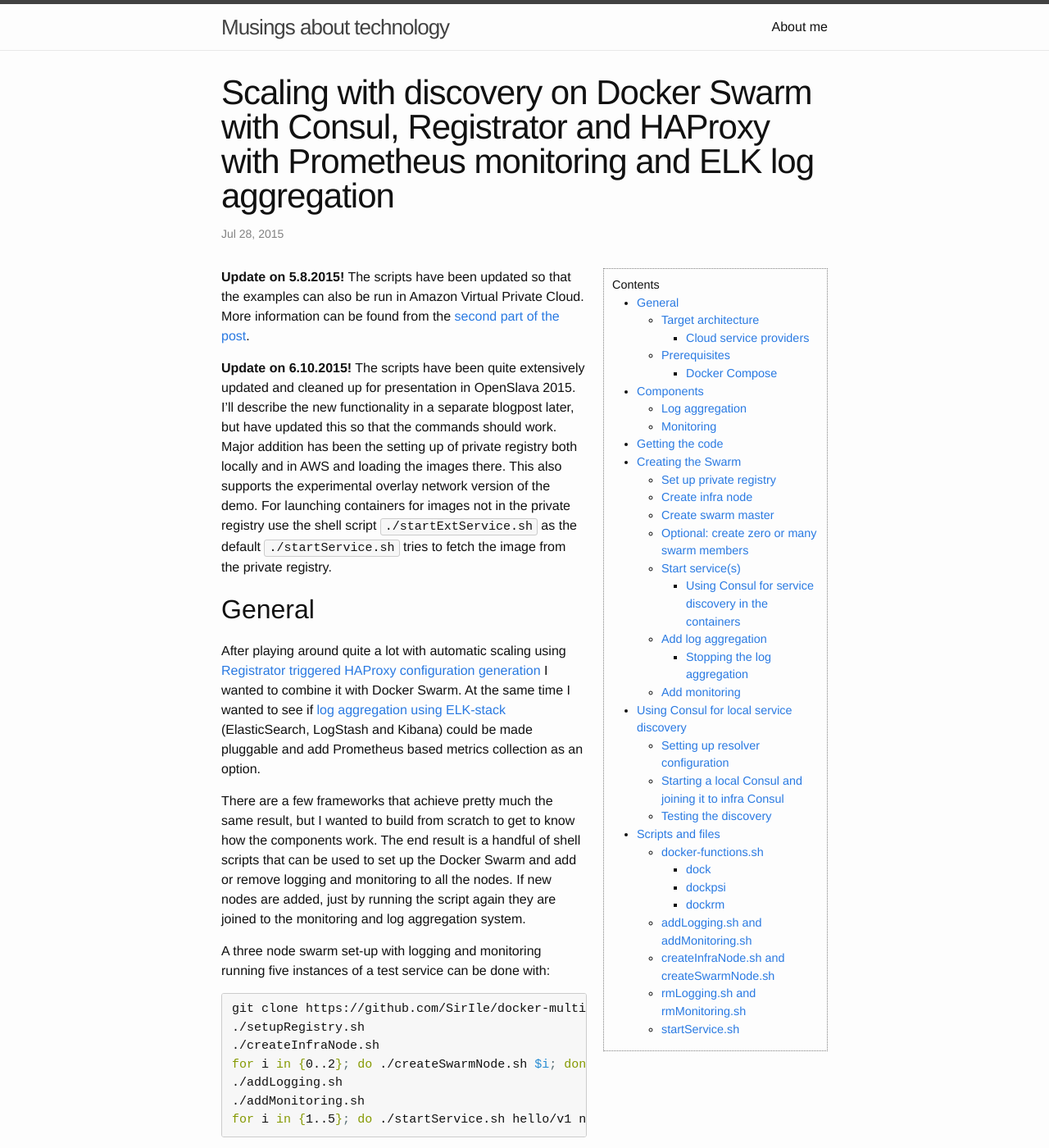
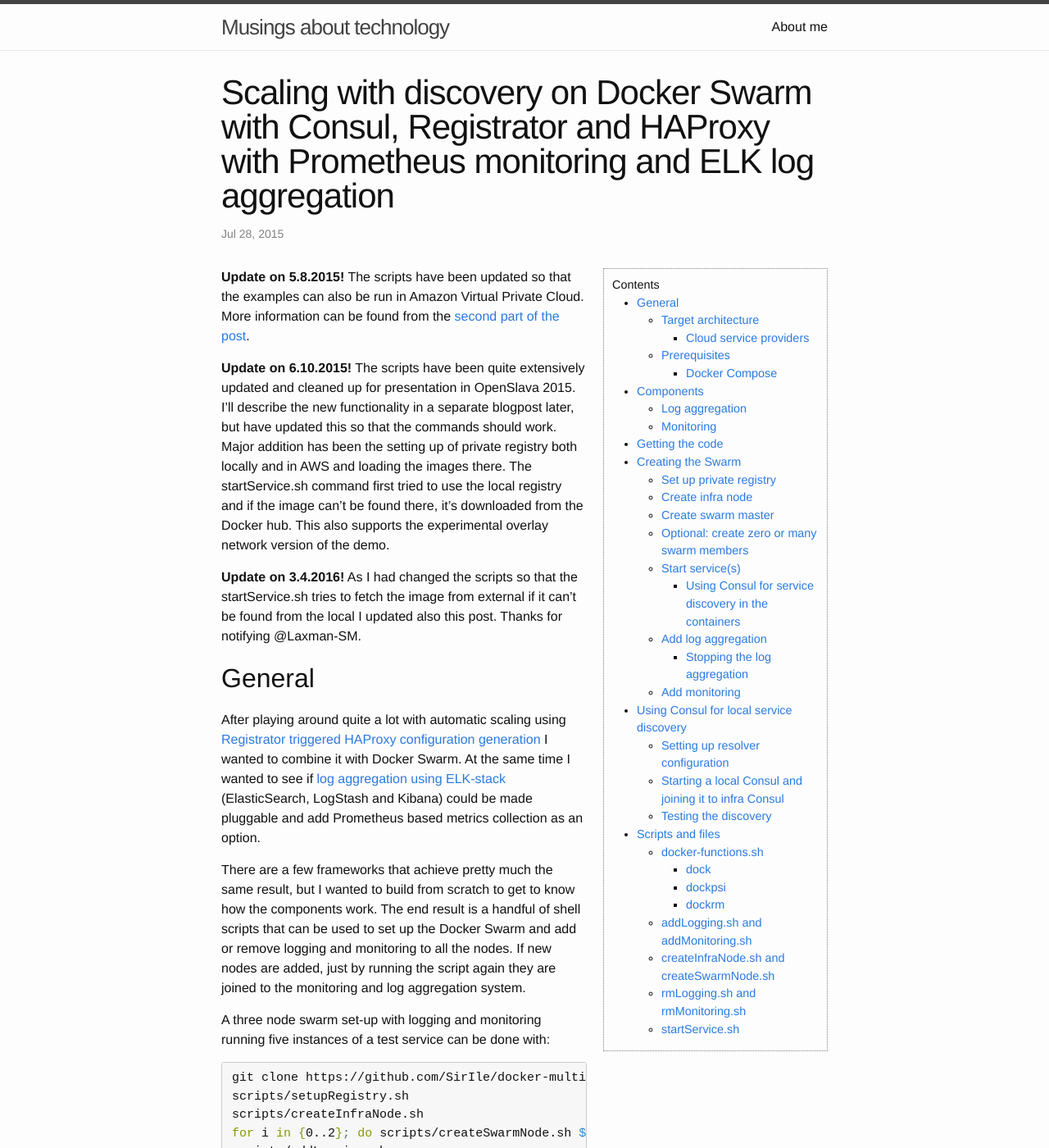
Before and after one commit to SirIle/sirile.github.io, a Jekyll site: the page built from _posts/2015-07-28-scaling-with-discovery-on-docker-swarm-with-consul-registrator-and-haproxy-with-prometheus-monitoring-and-elk-log-aggregation.markdown, in a window 1280 px wide and 1400 px high. Shown: the whole window at 82% size. Built offline with Jekyll 4.4.1, drawn with Linux system fonts in a browser that asks for light colours; nearby versions of some CDN libraries; some of the changed text lies outside the part shown.

Commit message:
Updated the examples to be in line with the scripts

```diff
--- a/_posts/2015-07-28-scaling-with-discovery-on-docker-swarm-with-consul-registrator-and-haproxy-with-prometheus-monitoring-and-elk-log-aggregation.markdown
+++ b/_posts/2015-07-28-scaling-with-discovery-on-docker-swarm-with-consul-registrator-and-haproxy-with-prometheus-monitoring-and-elk-log-aggregation.markdown
@@ -15,7 +15,9 @@ Contents
 
 **Update on 5.8.2015!** The scripts have been updated so that the examples can also be run in Amazon Virtual Private Cloud. More information can be found from the [second part of the post]({% post_url 2015-08-05-part-2-scaling-in-amazon-aws-vpc-with-docker-docker-machine-consul-registrator-haproxy-elk-and-prometheus %}).
 
-**Update on 6.10.2015!** The scripts have been quite extensively updated and cleaned up for presentation in OpenSlava 2015. I'll describe the new functionality in a separate blogpost later, but have updated this so that the commands should work. Major addition has been the setting up of private registry both locally and in AWS and loading the images there. This also supports the experimental overlay network version of the demo. For launching containers for images not in the private registry use the shell script `./startExtService.sh` as the default `./startService.sh` tries to fetch the image from the private registry.
+**Update on 6.10.2015!** The scripts have been quite extensively updated and cleaned up for presentation in OpenSlava 2015. I'll describe the new functionality in a separate blogpost later, but have updated this so that the commands should work. Major addition has been the setting up of private registry both locally and in AWS and loading the images there. The startService.sh command first tried to use the local registry and if the image can't be found there, it's downloaded from the Docker hub. This also supports the experimental overlay network version of the demo.
+
+**Update on 3.4.2016!** As I had changed the scripts so that the startService.sh tries to fetch the image from external if it can't be found from the local I updated also this post. Thanks for notifying @Laxman-SM.
 
 ## General
 
@@ -27,11 +29,11 @@ A three node swarm set-up with logging and monitoring running five instances of
 
 {% highlight bash %}
 git clone https://github.com/SirIle/docker-multihost.git && cd docker-multihost/swarm
-./setupRegistry.sh
-./createInfraNode.sh
-for i in {0..2}; do ./createSwarmNode.sh $i; done
-./addLogging.sh
-./addMonitoring.sh
+scripts/setupRegistry.sh
+scripts/createInfraNode.sh
+for i in {0..2}; do scripts/createSwarmNode.sh $i; done
+scripts/addLogging.sh
+scripts/addMonitoring.sh
 for i in {1..5}; do ./startService.sh hello/v1 node-image-test; done
 {% endhighlight %}
 
@@ -92,7 +94,7 @@ git clone https://github.com/SirIle/docker-multihost.git && cd docker-multihost/
 A private registry is created with
 
 {% highlight bash %}
-./setupRegistry.sh
+scripts/setupRegistry.sh
 {% endhighlight %}
 
 This also pulls, tags and pushes specific images to the registry.
@@ -102,7 +104,7 @@ This also pulls, tags and pushes specific images to the registry.
 Infra node is created with the script
 
 {% highlight bash %}
-./createInfraNode.sh
+scripts/createInfraNode.sh
 {% endhighlight %}
 
 It first checks if infra node hasn't been already created quitting if it has and then starts the Consul server.
@@ -112,18 +114,20 @@ It first checks if infra node hasn't been already created quitting if it has and
 Swarm master is the first node and can be created by giving the command a 0 as an argument.
 
 {% highlight bash %}
-./createSwarmNode.sh 0
+scripts/createSwarmNode.sh 0
 {% endhighlight %}
 
 The command line for starting the Swarm master has the corresponding flag set, but otherwise the node itself is almost the same as for normal nodes. The Consul running on infra is used as the discovery back-end and so the infra node needs to be running.
+
+**NB!** If you only start this one node, please add "front-end" after the command as the startService.sh script starts the HAProxy on a that node.
 
 ### Optional: create zero or many swarm members
 
 More swarm members can be created at any time by running the same script with a different id
 
 {% highlight bash %}
-./createSwarmNode.sh 1
-./createSwarmNode.sh 2
+scripts/createSwarmNode.sh 1 front-end
+scripts/createSwarmNode.sh 2 back-end
 {% endhighlight %}
 
 The started nodes automatically start Registrator and Consul and join the Consul running on infra node.
@@ -137,7 +141,7 @@ Any service can be used as long as it exposes the service through port 80 so tha
 When a service is started using the script it checks that at least one HAProxy container is running and if not, starts it and shows the address of the HAProxy through which the service is available.
 
 {% highlight bash %}
-$ ./startExtService.sh hello/v1 sirile/node-test
+$ ./startService.sh hello/v1 sirile/node-test
 ** Starting image sirile/node-test with the name hello/v1 **
 a1aaa0691a548aa9cc6db024537f83dc0c2f08d7344f1e1e41a69dc28b91db5f
 ** Service available at http://192.168.99.102/hello/v1 **
@@ -181,7 +185,7 @@ LogSpout is started on all swarm nodes and the log traffic is directed to LogSta
 LogBox and all the LogSpout instances can be removed with the script
 
 {% highlight bash %}
-./rmLogging.sh
+scripts/rmLogging.sh
 {% endhighlight %}
 
 ### Add monitoring
@@ -189,7 +193,7 @@ LogBox and all the LogSpout instances can be removed with the script
 Prometheus based monitoring and the corresponding cAdvisor containers can be started with
 
 {% highlight bash %}
-$ ./addMonitoring.sh
+$ scripts/addMonitoring.sh
 ** Servers in the swarm: swarm-1 swarm-0 **
 ** Starting cAdvisor on swarm-1
 3f6a32670668d0a54d91df02d6107fc4a8225c3fb2f4637045622130a3b1ed83
@@ -207,7 +211,7 @@ Then the cAdvisor instances can be directly accessed from port 8080, for example
 One of the functions in _docker-functions.sh_ can also return an external IP for a container running a given image. Remember to point the docker client to swarm master.
 
 {% highlight bash %}
-$ source docker-functions.sh
+$ source scripts/docker-functions.sh
 $ dock --swarm swarm-0
 $ dockip rest
 192.168.99.102
@@ -253,7 +257,7 @@ $ curl rest.service.consul/hello/v1
 
 ## Scripts and files
 
-In this section I'll explain the different scripts quickly. The directory looks like
+In this section I'll explain the different scripts quickly. The scripts directory looks like
 
 {% highlight bash %}
 $ ls -lF
@@ -266,7 +270,6 @@ total 72
 -rw-r--r--  1 ilkka.anttonen  562225435   984 Jul 28 10:23 prometheus.yml
 -rwxr--r--  1 ilkka.anttonen  562225435   286 Jul 27 14:24 rmLogging.sh*
 -rwxr--r--  1 ilkka.anttonen  562225435   286 Jul 27 15:30 rmMonitoring.sh*
--rwxr--r--  1 ilkka.anttonen  562225435   805 Jul 27 14:17 startService.sh*
 {% endhighlight %}
 
 ### docker-functions.sh
```
